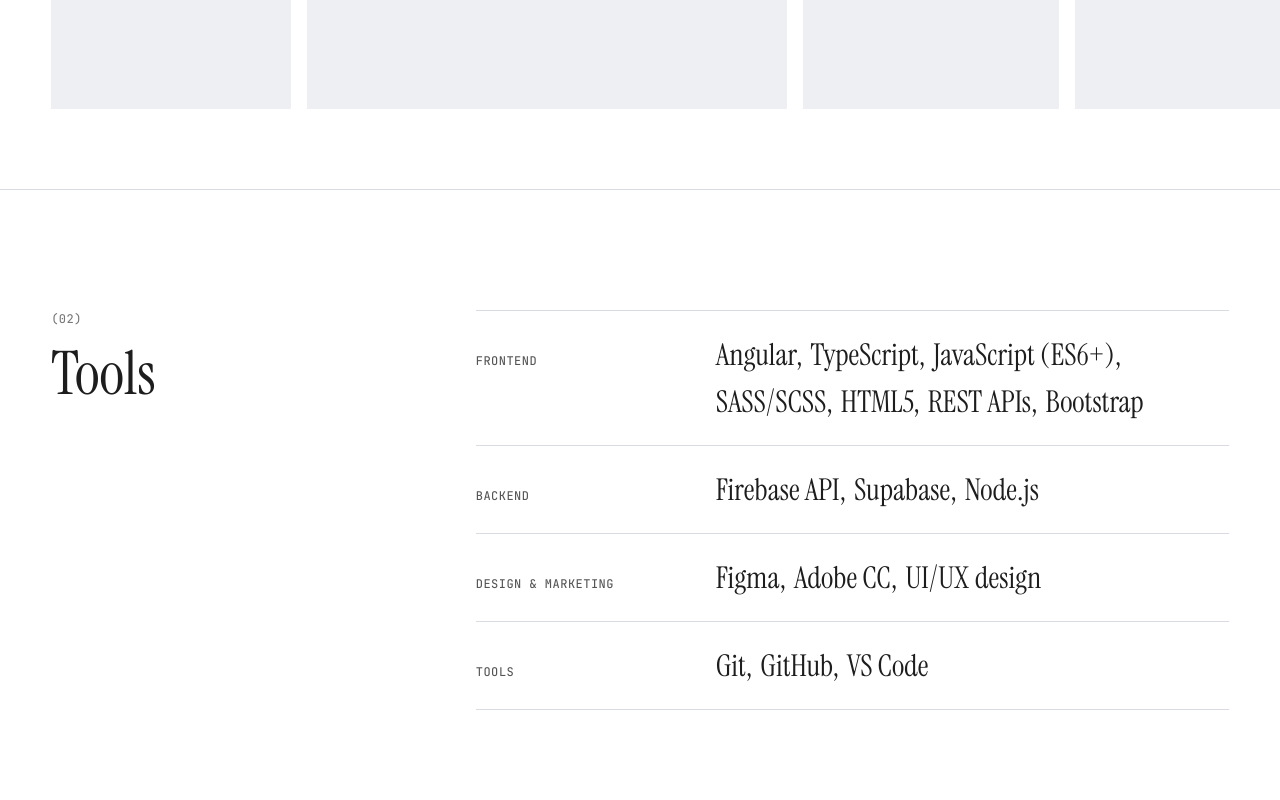
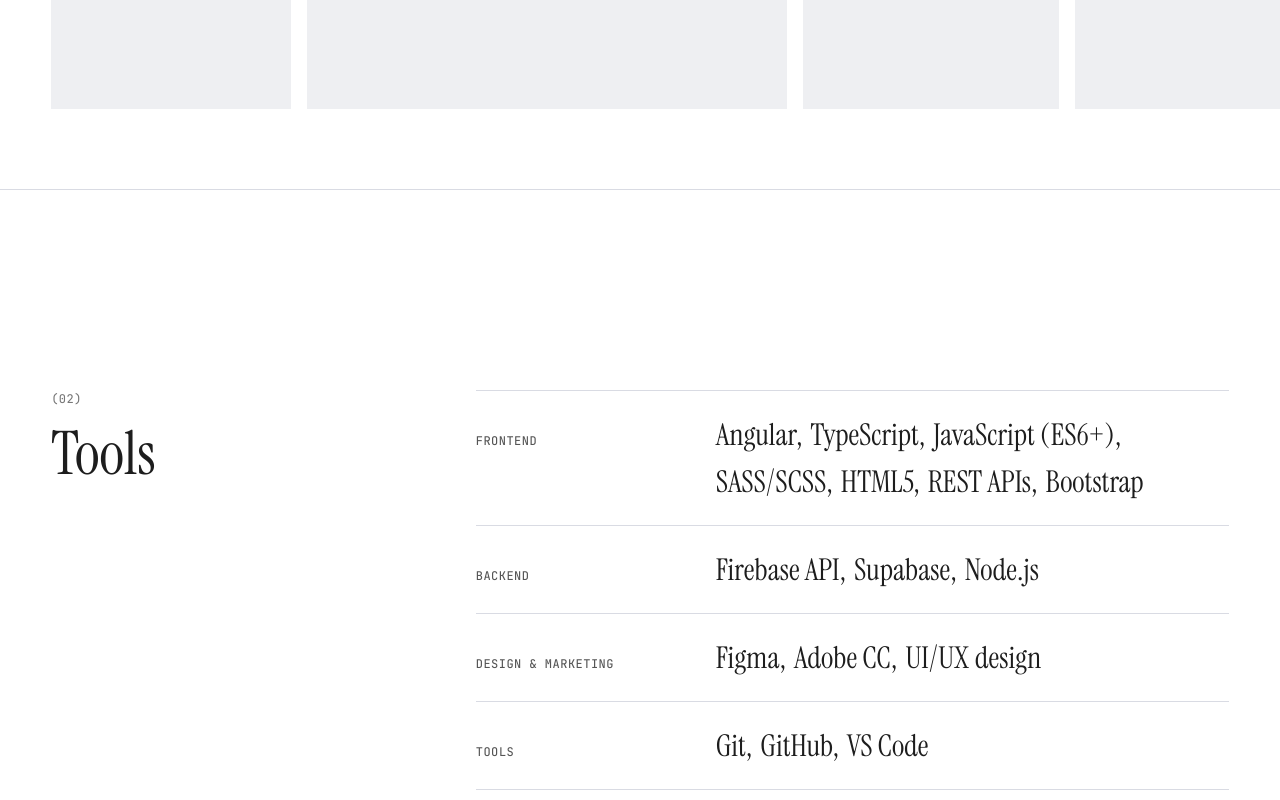
Before and after one commit to stefanstraeter/showcase, an Angular app: page / in a window 1280 px wide. Shown: the part 1739-2539 px from the top of the page. Built offline with nearby package versions, Linux system fonts and the light colour scheme.

Commit message:
feat: enhance Tools component layout for desktop view

```diff
--- a/src/app/features/home/components/tools/tools.scss
+++ b/src/app/features/home/components/tools/tools.scss
@@ -14,6 +14,8 @@
   padding-bottom: v.$tools-padding-bottom;
 
   @include m.desktop {
+    @include m.full-screen;
+    align-content: center;
     grid-template-columns: 1fr 2fr;
     column-gap: v.$tools-column-gap;
     padding-top: v.$tools-padding-top-desktop;
```
